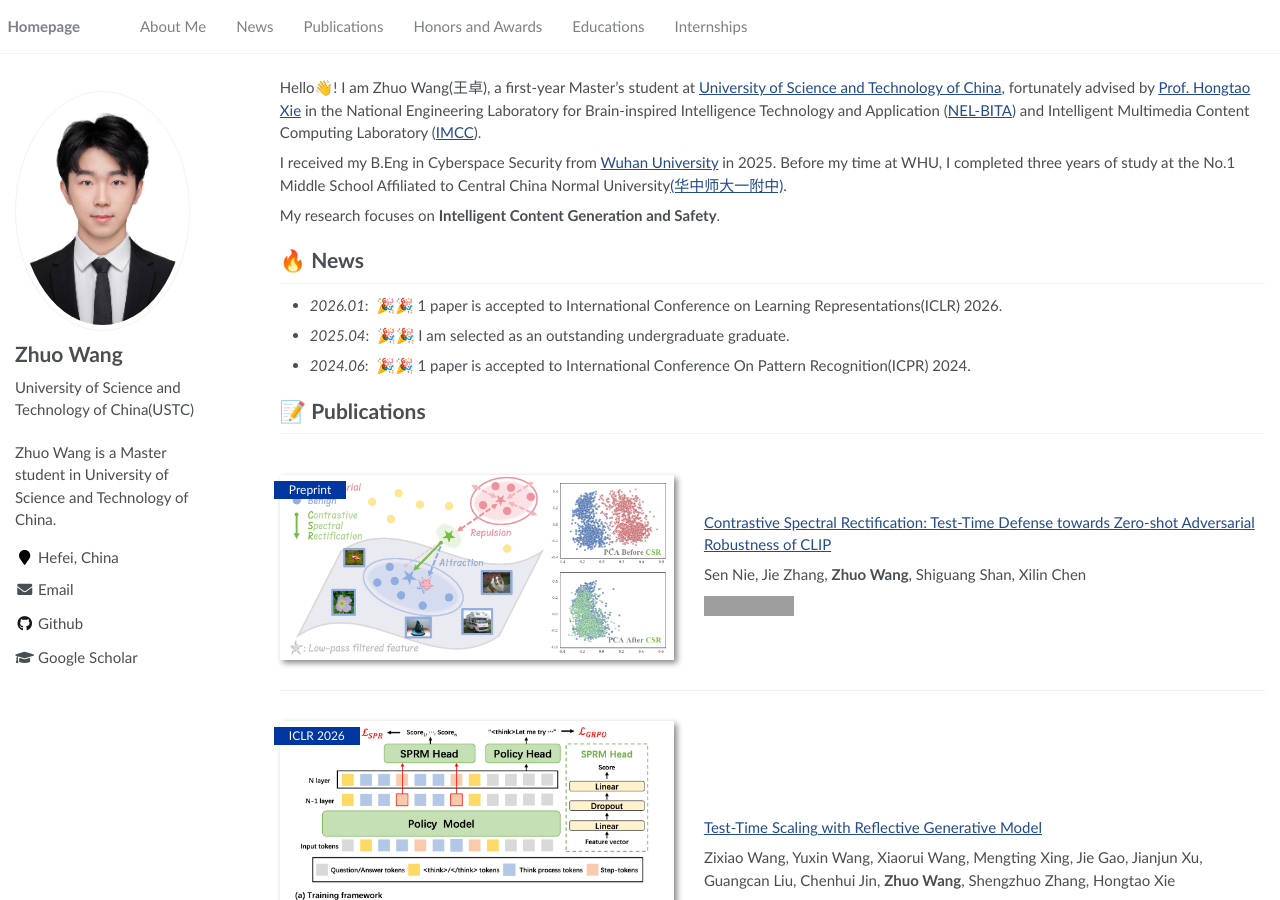
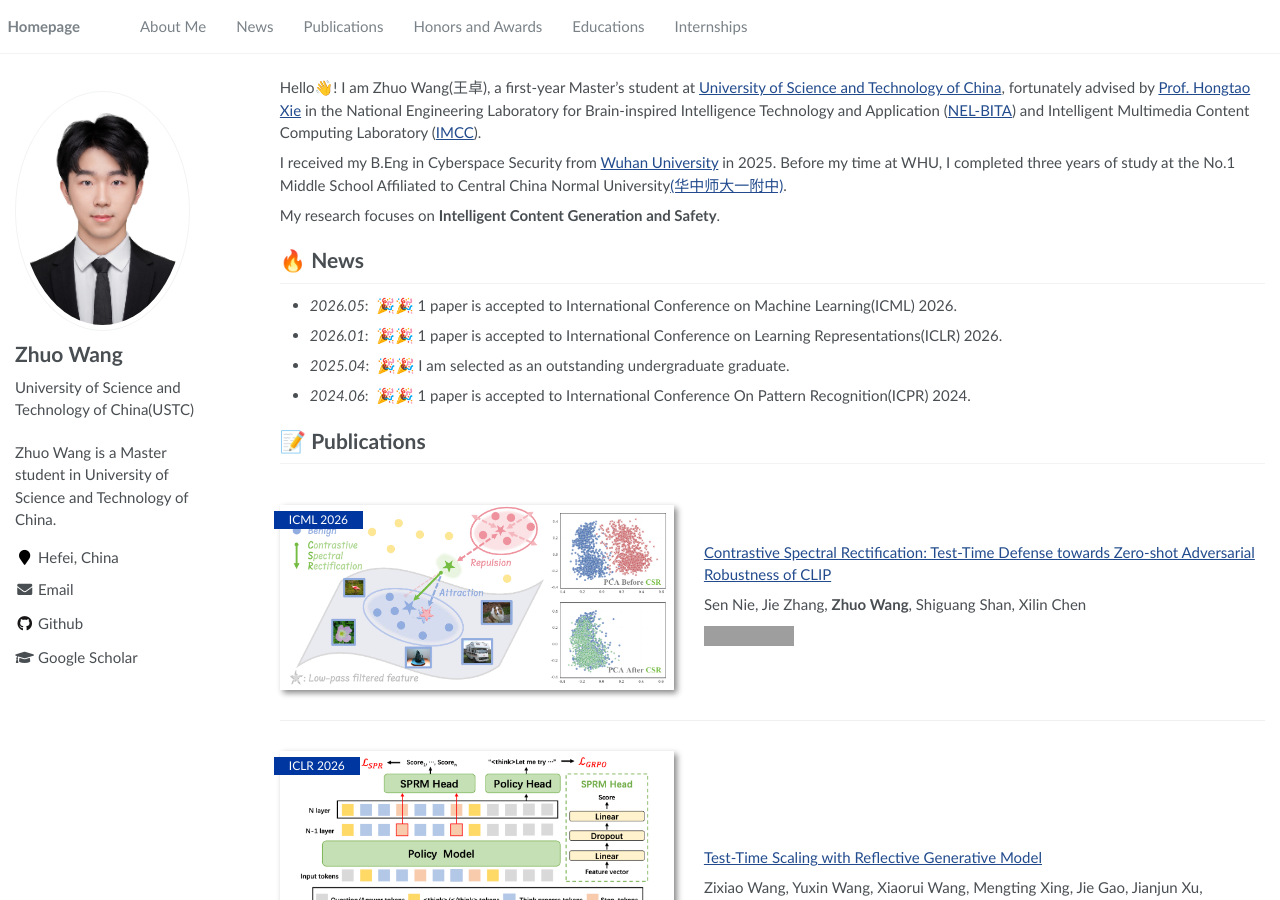
Before and after one commit to ZehyrW/ZehyrW.github.io, a Jekyll site: the page built from _pages/about.md, in a window 1280 px wide and 900 px high. Built offline with Jekyll 4.4.1, drawn with Linux system fonts in a browser that asks for light colours; grey boxes are pictures that could not be loaded.

Commit message:
Update publications and news sections in about.md

```diff
--- a/_pages/about.md
+++ b/_pages/about.md
@@ -27,20 +27,21 @@ My research focuses on **Intelligent Content Generation and Safety**.
 
 
 # 🔥 News
+- *2026.05*: &nbsp;🎉🎉  1 paper is accepted to International Conference on Machine Learning(ICML) 2026.
 - *2026.01*: &nbsp;🎉🎉  1 paper is accepted to International Conference on Learning Representations(ICLR) 2026.
 - *2025.04*: &nbsp;🎉🎉  I am selected as an outstanding undergraduate graduate.
 - *2024.06*: &nbsp;🎉🎉  1 paper is accepted to International Conference On Pattern Recognition(ICPR) 2024.
 
 # 📝 Publications
 
-<div class='paper-box'><div class='paper-box-image'><div><div class="badge">Preprint</div><img src='images/CSR.png' alt="sym" width="100%"></div></div>
+<div class='paper-box'><div class='paper-box-image'><div><div class="badge">ICML 2026</div><img src='images/CSR.png' alt="sym" width="100%"></div></div>
 <div class='paper-box-text' markdown="1">
 
 [Contrastive Spectral Rectification: Test-Time Defense towards Zero-shot Adversarial Robustness of CLIP](https://arxiv.org/abs/2601.19210)
 
 Sen Nie, Jie Zhang, **Zhuo Wang**, Shiguang Shan, Xilin Chen
 
-[![](https://img.shields.io/github/stars/Summu77/CSR?style=social&label=Code+Stars)](https://github.com/Summu77/CSR)
+[![Code Stars](https://img.shields.io/github/stars/Summu77/CSR?style=social&label=Code%20Stars)](https://github.com/Summu77/CSR)
 </div>
 </div>
 
```
